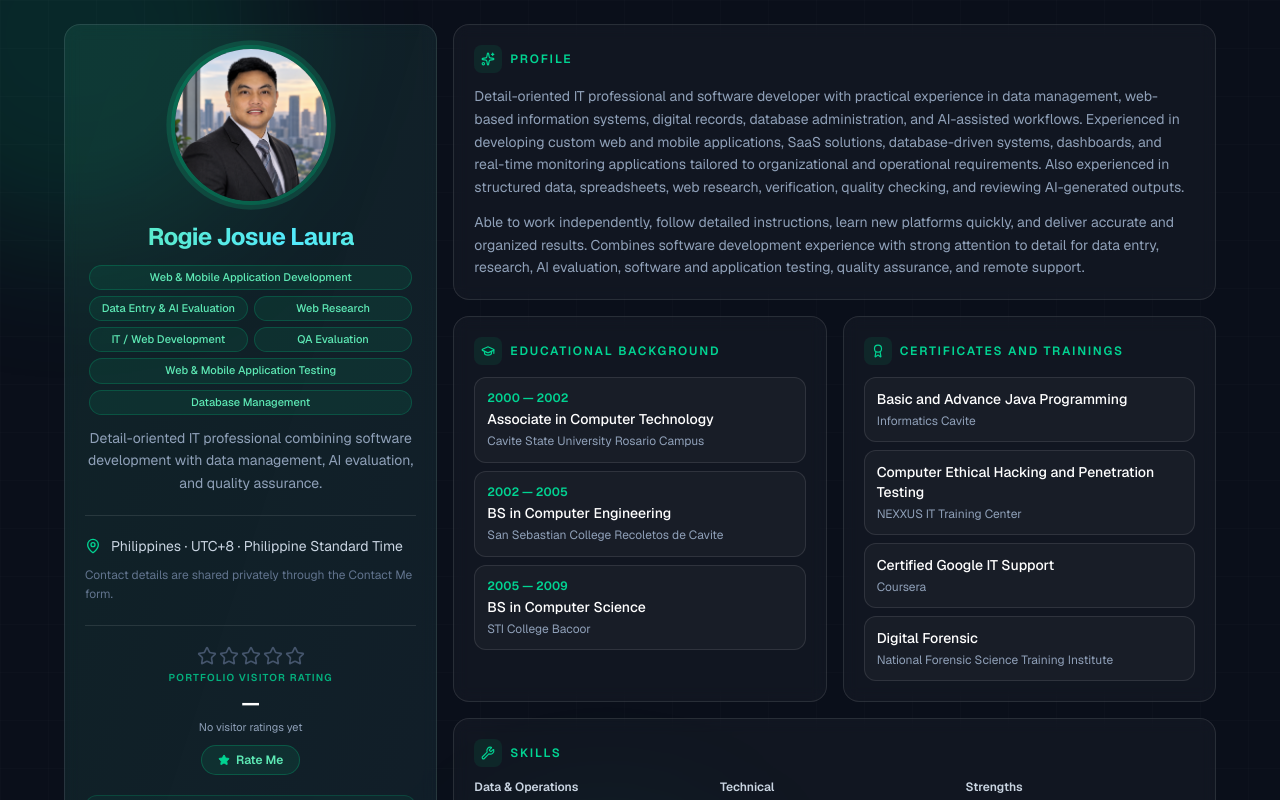
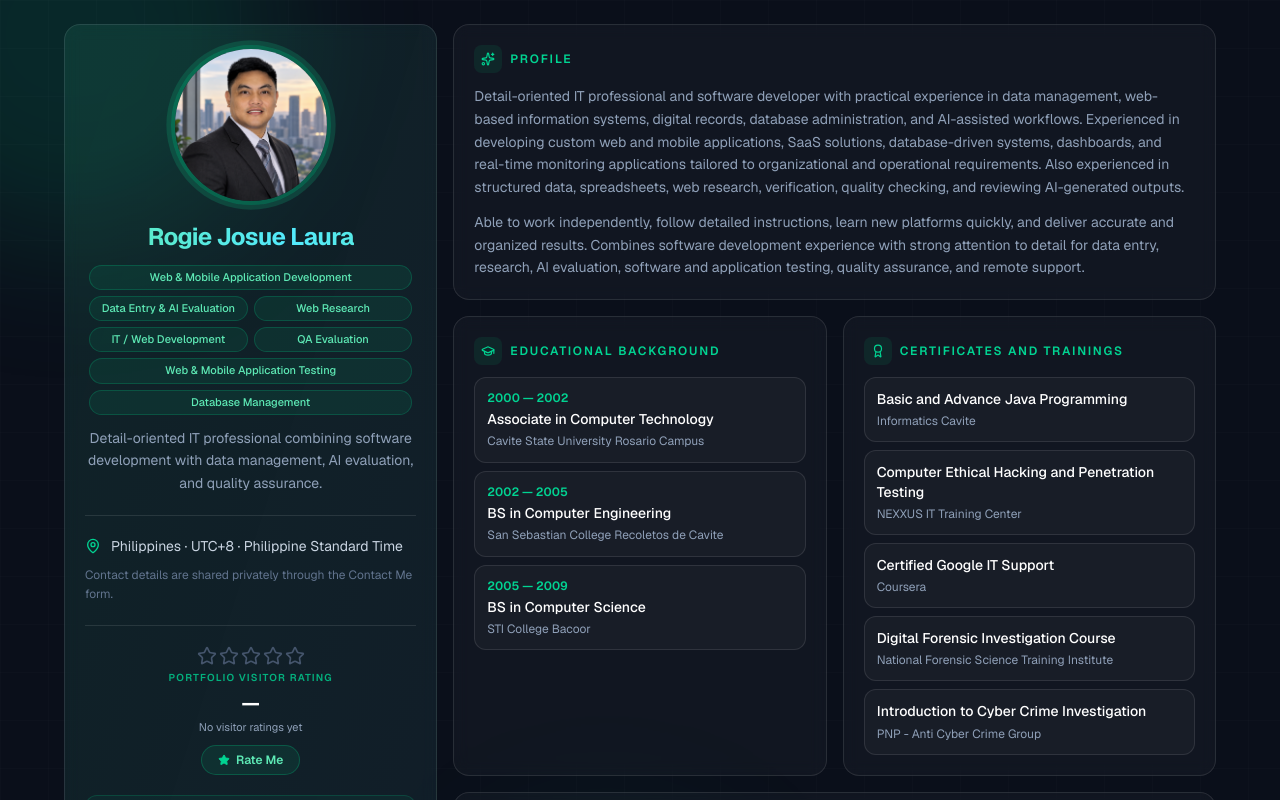
Before and after one commit to Rogie-Laura/portfolio, a Next.js app: page / in a window 1280 px wide. Shown: the top 800 px of the page. Built offline with nearby package versions, Linux system fonts and the light colour scheme; no server answers; the database is empty.

Commit message:
Update forensic and cybercrime training certificates.
Rename the NFSTI entry to Digital Forensic Investigation Course and add PNP Anti Cyber Crime Group cybercrime investigation training.

Co-authored-by: Cursor <cursoragent@cursor.com>

```diff
--- a/src/data/profile.ts
+++ b/src/data/profile.ts
@@ -358,8 +358,12 @@ export const profile = {
       institution: "Coursera",
     },
     {
-      title: "Digital Forensic",
+      title: "Digital Forensic Investigation Course",
       institution: "National Forensic Science Training Institute",
+    },
+    {
+      title: "Introduction to Cyber Crime Investigation",
+      institution: "PNP - Anti Cyber Crime Group",
     },
   ],
   dataAiCapabilities: [
```
